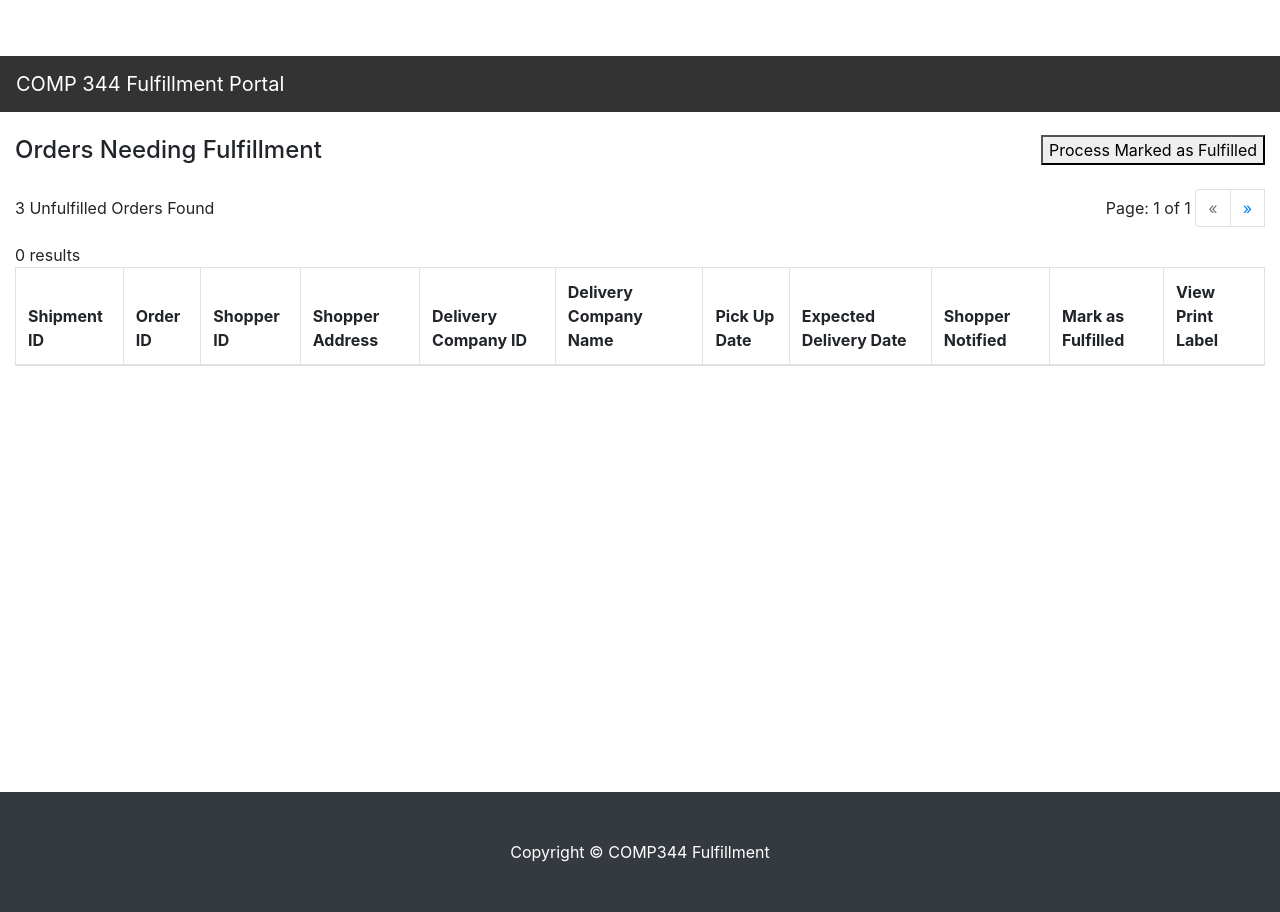
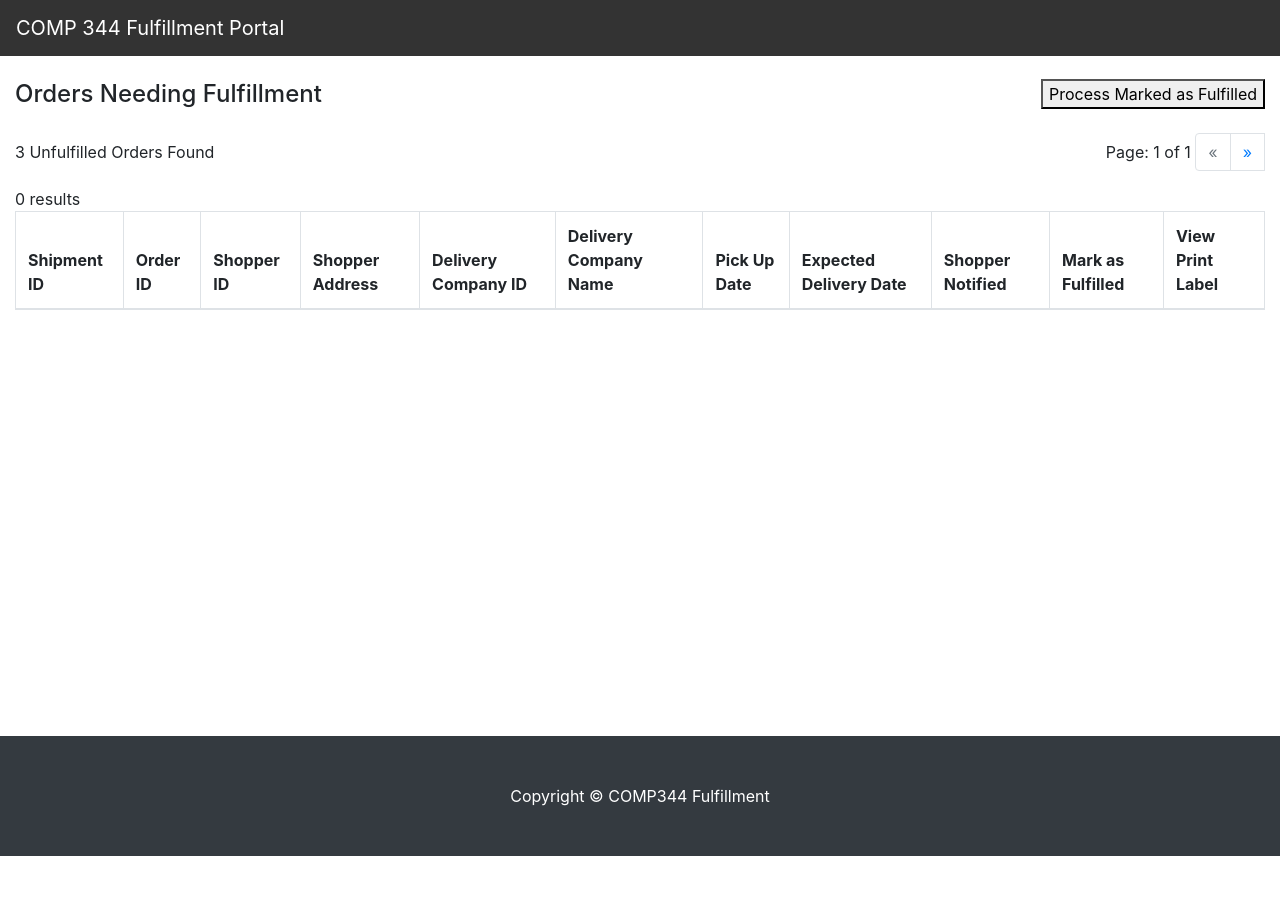
Before and after one commit to BandoftheHawk/Fulfillment-COMP344, a PHP site: page / in a window 1280 px wide. After the commit the page ends 856 px from the top, so only its background shows below. Run offline with PHP 8.4, Linux system fonts and the light colour scheme; data comes from the database, SQL or seed files in the repository; data that the repository does not hold is empty.

Commit message:
one more nav fix

```diff
--- a/css/shop-item.css
+++ b/css/shop-item.css
@@ -4,7 +4,7 @@
  * Licensed under MIT (https://github.com/BlackrockDigital/startbootstrap-shop-item/blob/master/LICENSE)
  */
 body {
-    padding-top: 56px;
+
 }
 
 .pbg {
```
